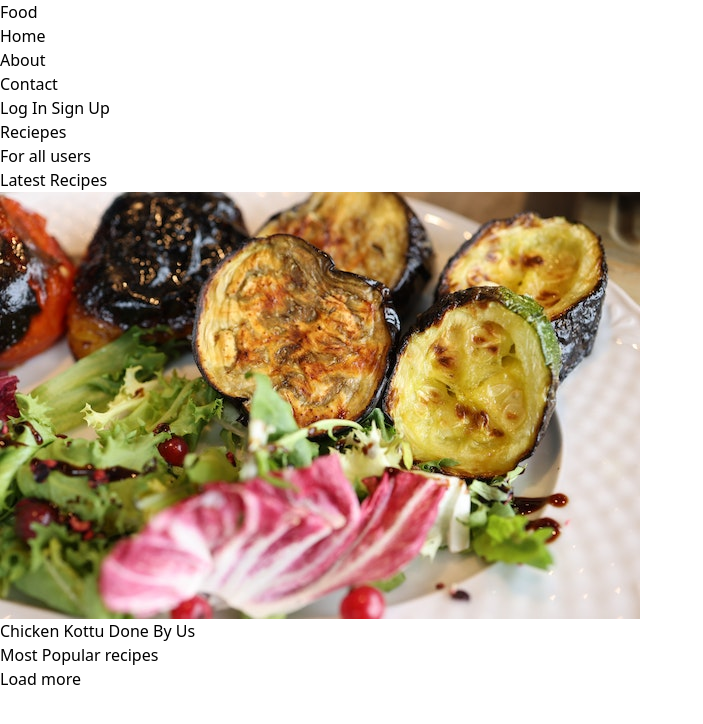
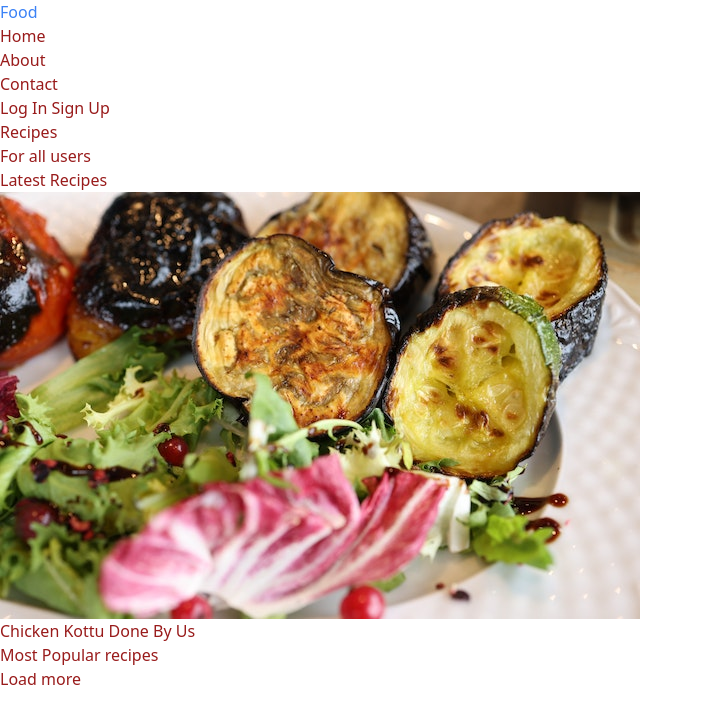
Before and after one commit to shanakasp/netNinja-Tailwind-project, a website: page public/index.html in a window 1280 px wide. Shown: the whole page, without its empty margins (0-703 px from the left). Drawn offline with nearby package versions, Linux system fonts and the light colour scheme; files that its build step writes are made by us from their sources.

Commit message:
modified index.html in public

```diff
--- a/public/index.html
+++ b/public/index.html
@@ -3,14 +3,18 @@
   <head>
     <meta charset="UTF-8" />
     <meta name="viewport" content="width=device-width, initial-scale=1.0" />
-    <link rel="stylesheet " href="./styles.css" />
+    <link rel="stylesheet" href="./styles.css" />
     <title>Document</title>
+    <link
+      href="https://cdn.jsdelivr.net/npm/tailwindcss@2.2.19/dist/tailwind.min.css"
+      rel="stylesheet"
+    />
   </head>
-  <body>
+  <body class="text-red-800">
     <div class="">
       <div>
         <nav>
-          <div>
+          <div class="text-blue-500">
             <h1>
               <a href="/">Food </a>
             </h1>
@@ -35,7 +39,7 @@
         </div>
 
         <header>
-          <h2>Reciepes</h2>
+          <h2>Recipes</h2>
           <h3>For all users</h3>
         </header>
 
```
